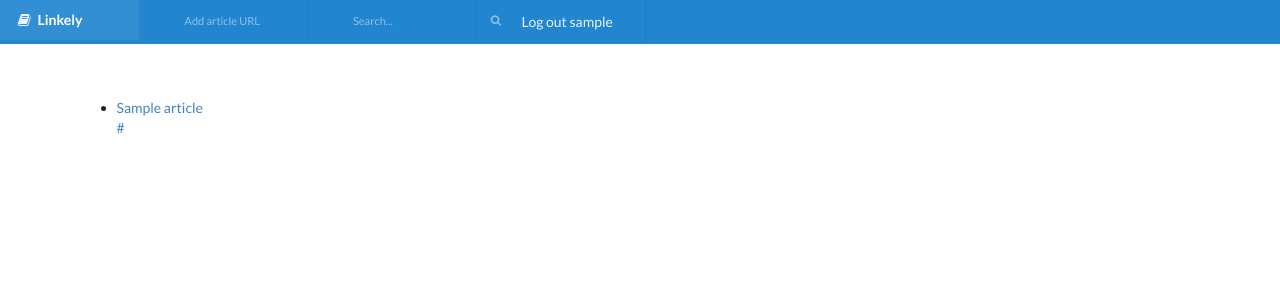
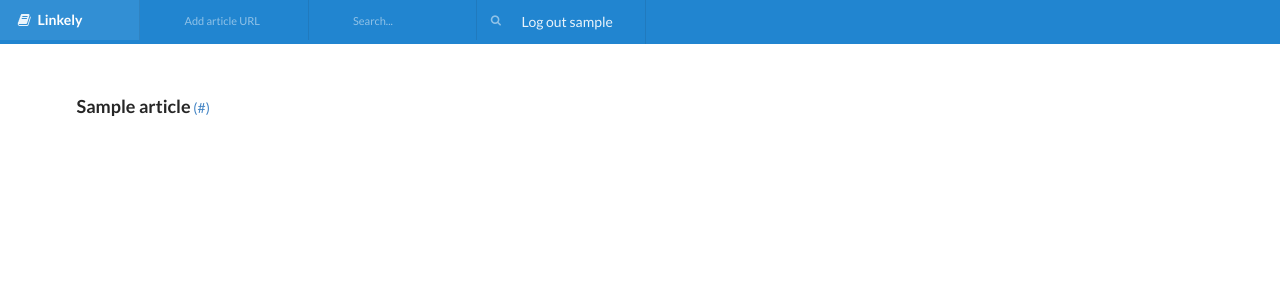
Before and after one commit to hnarjis/linkely, a Django app: page / in a window 1280 px wide. Shown: the top 300 px of the page. Run offline with Django 3.2, Linux system fonts and the light colour scheme; a user stored in the database is signed in; tables that the repository leaves empty hold one stand-in row (values such as "Sample post"); some libraries are stand-ins or nearby versions.

Commit message:
Style list of article links

```diff
--- a/linkely/links/templates/links/article_list_item.html
+++ b/linkely/links/templates/links/article_list_item.html
@@ -1,6 +1,12 @@
-<li>
-  <a href="{{ article.url }}">
-    {{ article.title }} <br>
-    {{ article.url }}
-  </a>
-</li>
+{% load links_extras %}
+
+<div class="ui item">
+  <div class="middle aligned content">
+    <a href="{{ article.url }}" class="header">
+      {{ article.title }}
+    </a>
+    <a href="{{ article.url }}" class="tiny">
+      ({{ article.url | domain_name }})
+    </a>
+  </div>
+</div>
--- a/linkely/links/templates/links/index.html
+++ b/linkely/links/templates/links/index.html
@@ -2,11 +2,11 @@
 
 {% block content %}
   {% if latest_articles %}
-    <ul>
+    <div class="ui items">
       {% for article in latest_articles %}
         {% include "links/article_list_item.html" %}
       {% endfor %}
-    </ul>
+    </div>
   {% else %}
     <p>No articles here :( Please add something interesting.</p>
   {% endif %}
--- a/linkely/links/templates/links/search_result.html
+++ b/linkely/links/templates/links/search_result.html
@@ -2,11 +2,11 @@
 
 {% block content %}
   {% if search_results %}
-    <ul>
+    <div class="ui items">
       {% for article in search_results %}
         {% include "links/article_list_item.html" %}
       {% endfor %}
-    </ul>
+    </div>
   {% else %}
     <p>No articles found.</p>
   {% endif %}
--- /dev/null
+++ b/linkely/links/templatetags/links_extras.py
@@ -0,0 +1,9 @@
+from django import template
+from django.template.defaultfilters import stringfilter
+
+register = template.Library()
+
+@register.filter(name='domain_name')
+@stringfilter
+def domain_name(value):
+    return value.split('//')[-1].split('/')[0].replace('www.','')
```
Also changed, not shown: linkely/links/templatetags/__init__.py (added).
